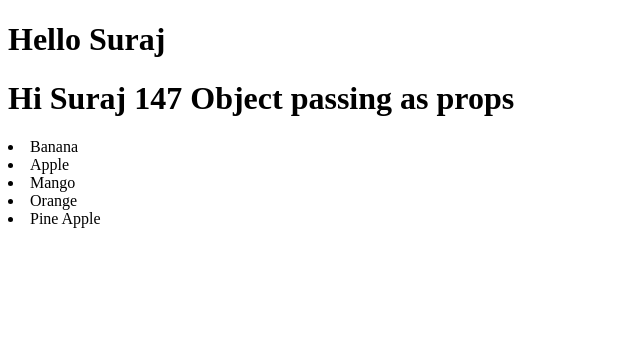
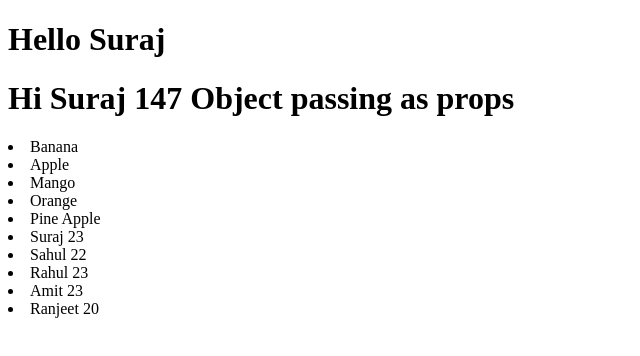
Before and after one commit to SurajCh6613/React-JS, a React (Vite) app in the folder vite-project/: page / in a window 1280 px wide. Shown: the top 356 px of the page, without its empty margins (0-640 px from the left). Built offline with nearby package versions, Linux system fonts and the light colour scheme.

Commit message:
Map Function

```diff
--- a/vite-project/src/components/Map.jsx
+++ b/vite-project/src/components/Map.jsx
@@ -1,12 +1,44 @@
 // Map is funtion which allows to loop through every element i  array
 
 export default function Fruits() {
-    const fruits = ["Banana","Apple","Mango","Orange","Pine Apple"]
-    return (
-        <div>
-            {
-                fruits.map(fruit=><li key={fruit}>{fruit}</li>)
-            }
-        </div>
-    )
+  const fruits = ["Banana", "Apple", "Mango", "Orange", "Pine Apple"];
+  const Users = [
+    {
+      name: "Suraj",
+      age: 23,
+    },
+    {
+      name: "Sahul",
+      age: 22,
+    },
+    {
+      name: "Rahul",
+      age: 23,
+    },
+    {
+      name: "Amit",
+      age: 23,
+    },
+    {
+      name: "Ranjeet",
+      age: 20,
+    },
+  ];
+  return (
+    <div>
+      {/* Rendering Array using Map function */}
+      {fruits.map((fruit) => (
+        <li key={fruit}>{fruit}</li>
+      ))}
+      {/* Rendering Object using Map function */}
+      {Users.map((user) => (
+        <li key={user.name}>
+          {user.name} {user.age}
+        </li>
+      ))}
+
+      {/* Rendering Component using Map function */}
+      {}
+    </div>
+  );
 }
```
